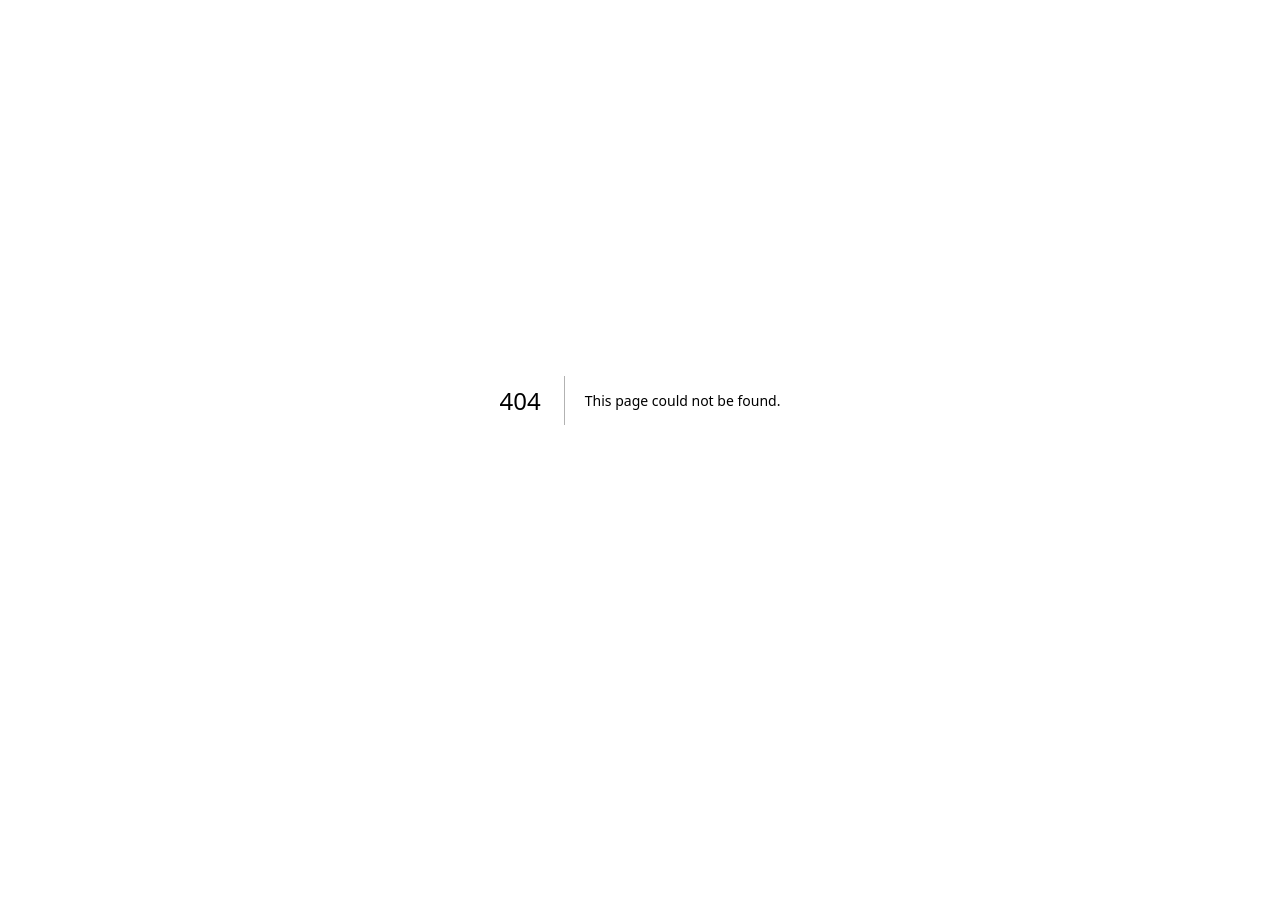
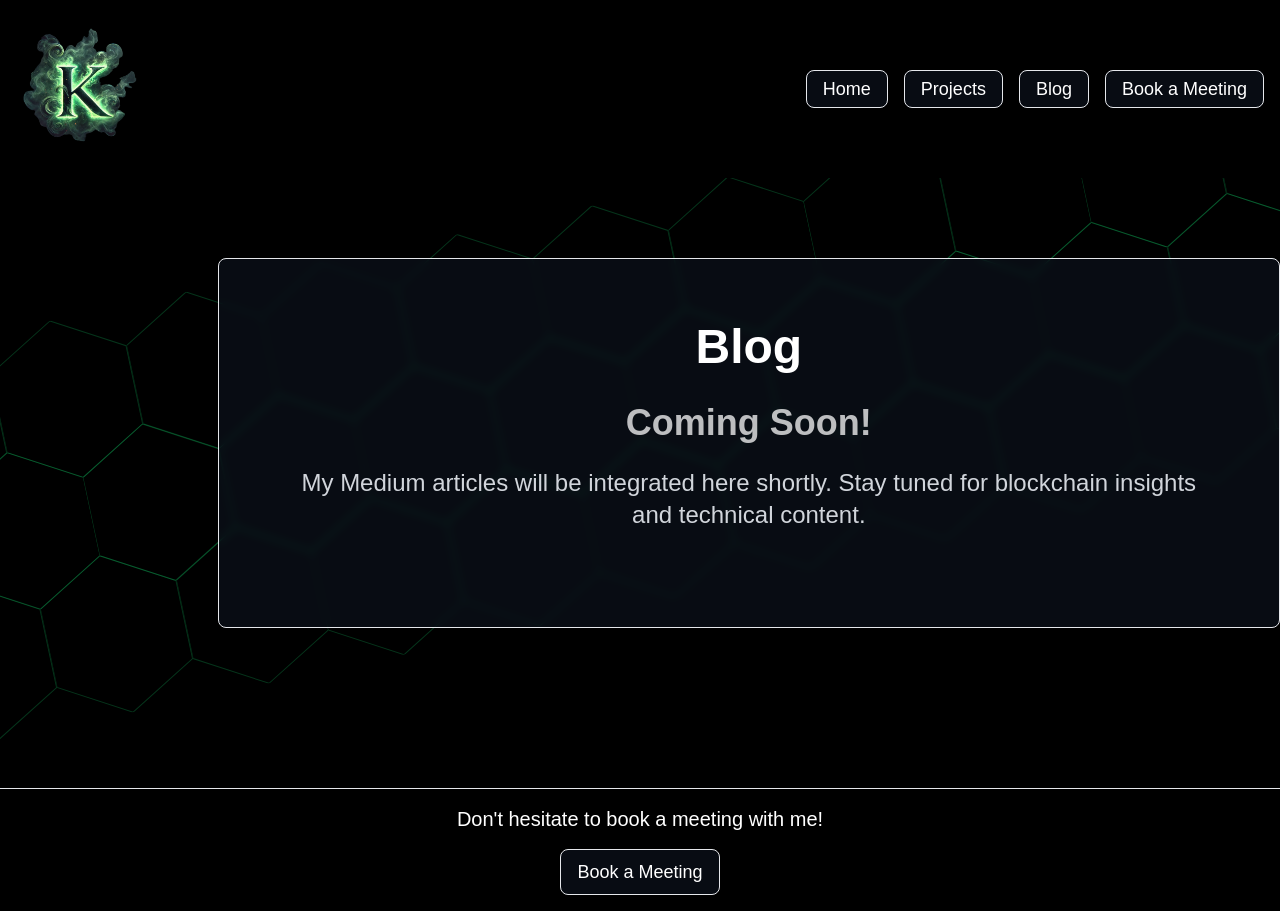
Before and after one commit to Springbock99/personal-website, a Next.js app: page /blog in a window 1280 px wide. Before the commit this address had no page. Before the commit the page ends 800 px from the top, so only its background shows below. Built offline with nearby package versions, Linux system fonts and the light colour scheme.

Commit message:
adding my blog page

```diff
--- /dev/null
+++ b/src/app/blog/page.tsx
@@ -0,0 +1,148 @@
+"use client";
+import Image from "next/image";
+import { useEffect, useState } from "react";
+import HexagonGrid from "../components/HexagonGrid";
+import Link from "next/link";
+
+export default function About() {
+  const [columnCount, setColumnCount] = useState(12);
+  const size = 80;
+  const width = size * Math.sqrt(3);
+
+  useEffect(() => {
+    const updateColumnCount = () => {
+      const screenWidth = window.innerWidth;
+      const needed = Math.ceil((screenWidth * 2) / (width * 0.75)) + 4;
+      setColumnCount(needed);
+    };
+
+    updateColumnCount();
+    window.addEventListener("resize", updateColumnCount);
+    return () => window.removeEventListener("resize", updateColumnCount);
+  }, [width]);
+
+  return (
+    <div className="bg-black text-white min-h-screen">
+      {" "}
+      <div
+        style={{
+          position: "absolute",
+          inset: 0,
+          overflow: "hidden",
+          zIndex: 1,
+          top: "0",
+          height: "100vh", // Added height limit
+          width: "100%",
+          display: "flex",
+          justifyContent: "center",
+          alignItems: "center",
+        }}
+      >
+        <HexagonGrid columnCount={columnCount} size={size} />
+      </div>
+      <div style={{ position: "relative", zIndex: 2 }}>
+        {" "}
+        <header className="py-6 px-4 flex justify-between items-center bg-black">
+          <div className="flex items-center space-x-2">
+            <Image
+              src="/KG.png" // This should be the same image path you're using in the About section
+              alt="Profile"
+              width={130} // Smaller size for the header
+              height={130} // Smaller size for the header
+              className="rounded-full" // Makes the image circular like your larger one
+            />
+          </div>
+          <nav>
+            <ul className="flex space-x-4">
+              <li>
+                <Link
+                  href="/"
+                  className="text-lg px-4 py-2 bg-gray-900/50 rounded-lg border border-green/20
+                            hover:border-green/50 transition-colors backdrop-blur-sm
+                            text-green hover:text-white"
+                >
+                  Home
+                </Link>
+              </li>
+              <li>
+                <a
+                  href="/projects"
+                  className="text-lg px-4 py-2 bg-gray-900/50 rounded-lg border border-green/20
+                            hover:border-green/50 transition-colors backdrop-blur-sm
+                            text-green hover:text-white"
+                >
+                  Projects
+                </a>
+              </li>
+              <li>
+                <a
+                  href="#"
+                  className="text-lg px-4 py-2 bg-gray-900/50 rounded-lg border border-green/20
+                            hover:border-green/50 transition-colors backdrop-blur-sm
+                            text-green hover:text-white"
+                >
+                  Blog
+                </a>
+              </li>
+              <li className="ml-6">
+                <a
+                  href="https://calendly.com/daneelkent"
+                  target="_blank" // Opens in new tab
+                  rel="noopener noreferrer"
+                  className="text-lg px-4 py-2 bg-gray-900/50 rounded-lg border border-green/20
+               hover:border-green/50 transition-colors backdrop-blur-sm
+               text-green hover:text-white"
+                >
+                  Book a Meeting
+                </a>
+              </li>
+            </ul>
+          </nav>
+        </header>
+        {/* Introduction Section */}
+        <section className="flex flex-col items-start px-20 py-10"></section>
+        {/* About Me Content */}
+        <section className="px-20"></section>
+        <div className="ml-[17%] max-w-6xl">
+          {" "}
+          {/* Increased max-w-4xl to max-w-6xl */}
+          <div className="p-16 bg-gray-900/50 rounded-lg border border-green/20 backdrop-blur-sm text-center">
+            {" "}
+            {/* Increased padding from p-8 to p-16 */}
+            <h2 className="text-5xl font-bold text-green mb-8">Blog</h2>{" "}
+            {/* Increased text size */}
+            <h3 className="text-4xl font-semibold text-green mb-6 animate-pulse">
+              Coming Soon!
+            </h3>{" "}
+            {/* Added animation */}
+            <p className="text-2xl text-gray-300 mb-8">
+              My Medium articles will be integrated here shortly. Stay tuned for
+              blockchain insights and technical content.
+            </p>
+          </div>
+        </div>
+        <section className="py-10 px-20"></section>
+        {/* Footer */}
+        <footer className="py-4 text-center bg-transparent border-t border-green/20 mt-20">
+          <div className="flex flex-col items-center space-y-4">
+            {" "}
+            {/* Added container for vertical alignment */}
+            <p className="text-xl text-green">
+              Don't hesitate to book a meeting with me!
+            </p>
+            <a
+              href="https://calendly.com/daneelkent"
+              target="_blank" // Opens in new tab
+              rel="noopener noreferrer"
+              className="text-lg px-4 py-2 bg-gray-900/50 rounded-lg border border-green/20
+               hover:border-green/50 transition-colors backdrop-blur-sm
+               text-green hover:text-white"
+            >
+              Book a Meeting
+            </a>
+          </div>
+        </footer>
+      </div>
+    </div>
+  );
+}
```
